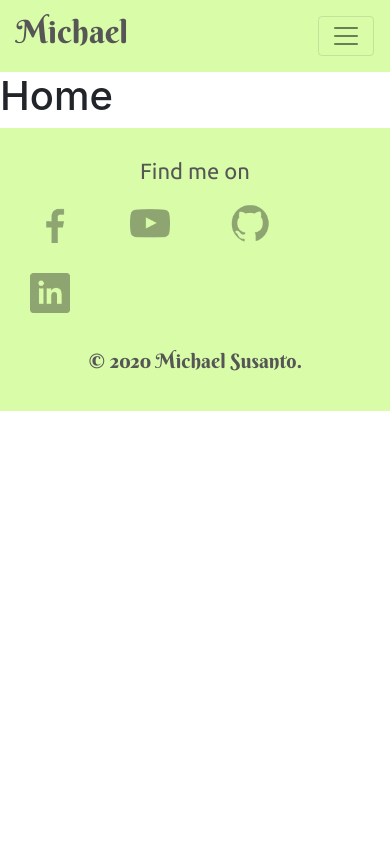
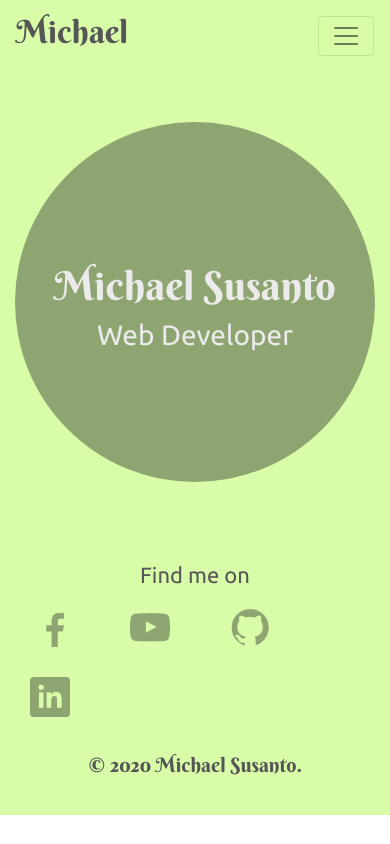
Before and after one commit to michaelsusanto81/website, a React (Create React App) app: page / in a window 390 px wide. Built offline with nearby package versions, Linux system fonts and the light colour scheme.

Commit message:
add: Home Header

```diff
--- a/src/components/home/Home.js
+++ b/src/components/home/Home.js
@@ -1,9 +1,10 @@
 import React from 'react';
+import Header from './header/Header';
 
 function Home() {
 	return (
 		<div>
-			<h1>Home</h1>
+			<Header />
 		</div>
 	)
 }
--- /dev/null
+++ b/src/components/home/header/Header.css
@@ -0,0 +1,51 @@
+header {
+	background-color: #D8FCA8;
+	font-family: 'Ubuntu', sans-serif;
+}
+
+.bg-circle {
+	display: flex;
+	flex-flow: column wrap;
+	align-items: center;
+	align-content: center;
+	text-align: center;
+	width: 480px;
+	height: 480px;
+	border-radius: 100%;
+	background-color: #8FA571;
+	color: #EBEBEB;
+	margin: 50px auto;
+	transition: 1s;
+}
+
+.bg-circle h1 {
+	padding-top: 200px;
+	font-family: 'Berkshire Swash', cursive;
+}
+
+@media only screen and (max-width: 500px) {
+	.bg-circle {
+		width: 360px;
+		height: 360px;
+	}
+
+	.bg-circle h1 {
+		padding-top: 140px;
+	}
+}
+
+@media only screen and (max-width: 375px) {
+	.bg-circle {
+		width: 250px;
+		height: 250px;
+	}
+
+	.bg-circle h1 {
+		padding-top: 90px;
+		font-size: 28px;
+	}
+
+	.bg-circle h3 {
+		font-size: 25px;
+	}
+}
--- /dev/null
+++ b/src/components/home/header/Header.js
@@ -0,0 +1,15 @@
+import React from 'react';
+import './Header.css'
+
+function Header() {
+	return (
+		<header className="d-flex flex-column justify-content-around align-items-center">
+			<div className="bg-circle">
+				<h1>Michael Susanto</h1>
+				<h3>Web Developer</h3>
+			</div>
+		</header>
+	)
+}
+
+export default Header
```
